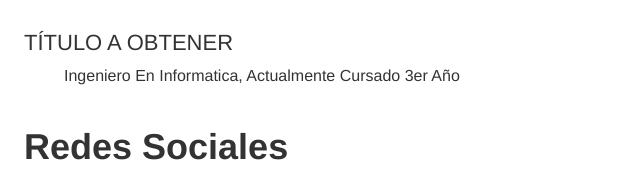
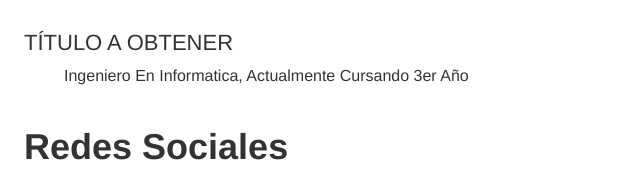
Before and after one commit to JMP2002/cv, a plain HTML site: page index.html in a window 1280 px wide. Shown: the part 1110-1301 px from the top of the page, 191-831 px from the left. Drawn offline with Linux system fonts and the light colour scheme.

Commit message:
Update index.html

```diff
--- a/index.html
+++ b/index.html
@@ -47,7 +47,7 @@
                <dt>Univercitaria:</dt>
                <dd>Universidad Politecnica Territorial de Yaracuy Aristides Bastidas año, 2019.</dd>
                <dt>Título A Obtener</dt>
-               <dd>Ingeniero En Informatica, Actualmente Cursado 3er Año</dd>
+               <dd>Ingeniero En Informatica, Actualmente Cursando 3er Año</dd>
               </dl>
              </div>
             </div>
```
